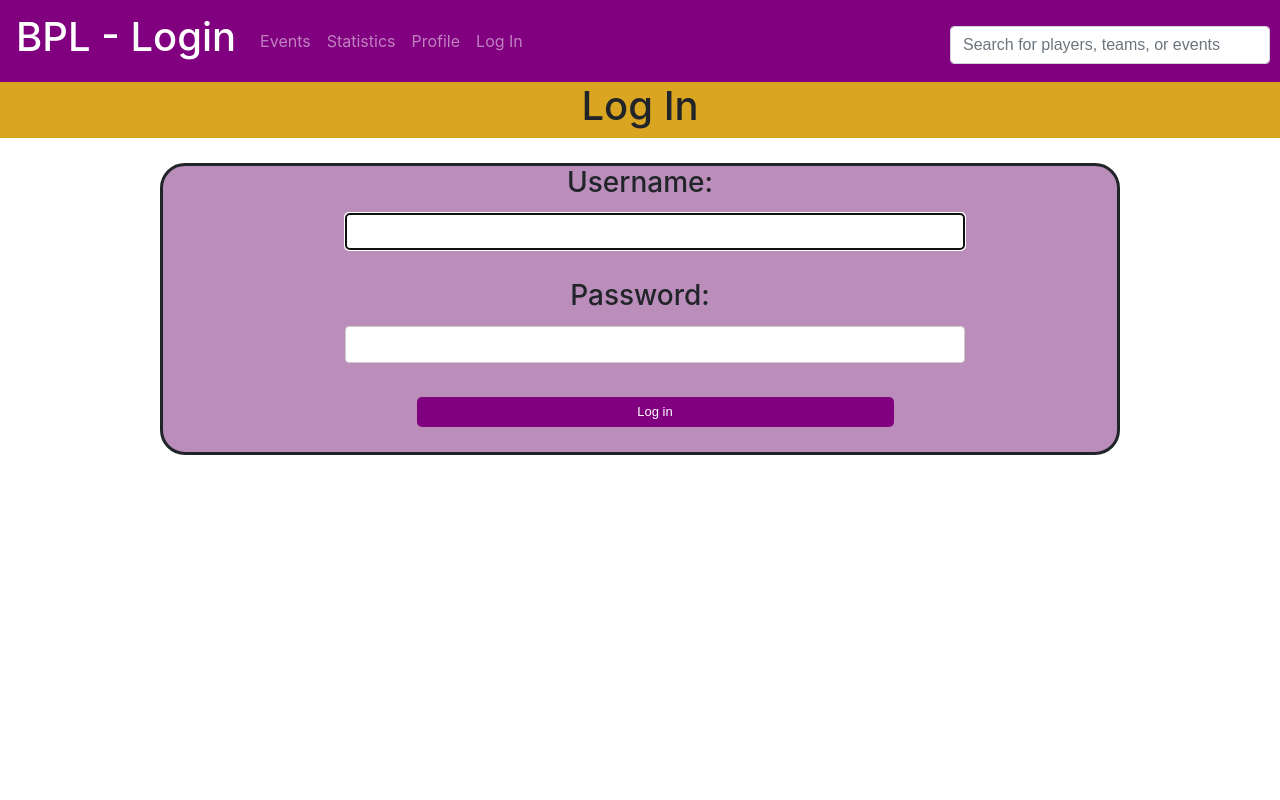
After one commit to AustinTB/BPL, a PHP site: page /login.php in a window 1280 px wide. The commit adds this page. Run offline with PHP 8.4, Linux system fonts and the light colour scheme.

Commit message:
Implemented login & success pages

```diff
--- a/grid.css
+++ b/grid.css
@@ -17,9 +17,14 @@
     padding-bottom: 20px;
     width: 75%;
 }
+.grid-input {
+    position:relative;
+    width: 65%;
+}
 .btn-grid {
     height: 35%;
     min-width: 20%;
+    width:50%;
     color: white;
     background-color: purple;
     border-radius: 25px;
--- a/header.html
+++ b/header.html
@@ -28,7 +28,7 @@
 
 <header>
     <nav class="navbar navbar-custom navbar-expand-md navbar-dark">
-        <a class="navbar-brand" href="#">
+        <a class="navbar-brand" href="homepage.php">
             <h1 id="header-title">BPL</h1>
         </a>
 
@@ -45,11 +45,11 @@
                 <a class="nav-link" href="#">Statistics</a>
             </li>
             <li class="nav-item">
-                <a class="nav-link" href="#">Profile</a>
+                <a class="nav-link" href="profile.php">Profile</a>
             <!-- <a class="nav-link disabled" href="#">Disabled-menu</a> -->
             </li>
             <li class="nav-item">
-                <a class="nav-link" href="#">Settings</a>
+                <a class="nav-link" href="login.php">Log In</a>
             </li>
             <li class="nav-item">
                 <input type="search" class="form-control nav-search" placeholder="Search for players, teams, or events"/>
@@ -64,9 +64,9 @@
 
 <script>
     function setHeaderTitle() {
-        var concatTitle = (title) => {
+        var concatTitle = function(title) {
             return "BPL - " + title;
-        }
+        };
         document.getElementById("header-title").innerHTML = concatTitle(document.title);
     }
 </script>
--- /dev/null
+++ b/login.php
@@ -0,0 +1,57 @@
+<!DOCTYPE html>
+<html lang="en">
+<head>
+  <title>Login</title>
+  <link rel="stylesheet" href="grid.css" />
+</head>
+
+<body>
+    <?php include('header.html') ?>
+
+    <div class="grid-container">
+        <div class="grid-header">
+            <h1>Log In</h1>
+        </div>
+        <div class="grid-row">
+            <form action="success.php" onsubmit="return (validateInfo())">
+                <h3>Username: </h3>
+                <input type="text" id="username" class="grid-input" autofocus required />
+                <div id="user-msg" class="feedback"></div>
+                <br/>
+                <h3>Password: </h3>
+                <input type="password" id="pwd" class="grid-input" required />
+                <div id="pwd-msg" class="feedback"></div>
+                <br/>
+                <input type="submit" class="btn-grid" value="Log in" />   <!-- use input type="submit" with the required attribute -->
+            </form>
+        </div>
+    </div>
+
+    <script>
+        var user = document.getElementById("username");
+
+        user.addEventListener('blur', function() {
+            checkUsername(8);
+        }, false);
+
+        function checkUsername(minlength) {
+            var msg = document.getElementById("user-msg");
+            if (user.value.length < minlength && user.value.length > 0)
+                msg.textContent = "Username is too short";
+            else
+                msg.textContent = "";
+            }
+
+        function validateInfo() {
+            var pwd = document.getElementById("pwd").value;
+            if (user.value.length < 8)
+            {
+                document.getElementById("user-msg").innerHTML = "Username is too short";
+                document.getElementById("username").focus();
+                return false;
+            }
+            return true;
+        }
+    </script>
+</body>
+</html>
```
Also changed, not shown: profile.php (+26 -9 lines), success.php (added, +24 -0 lines).
